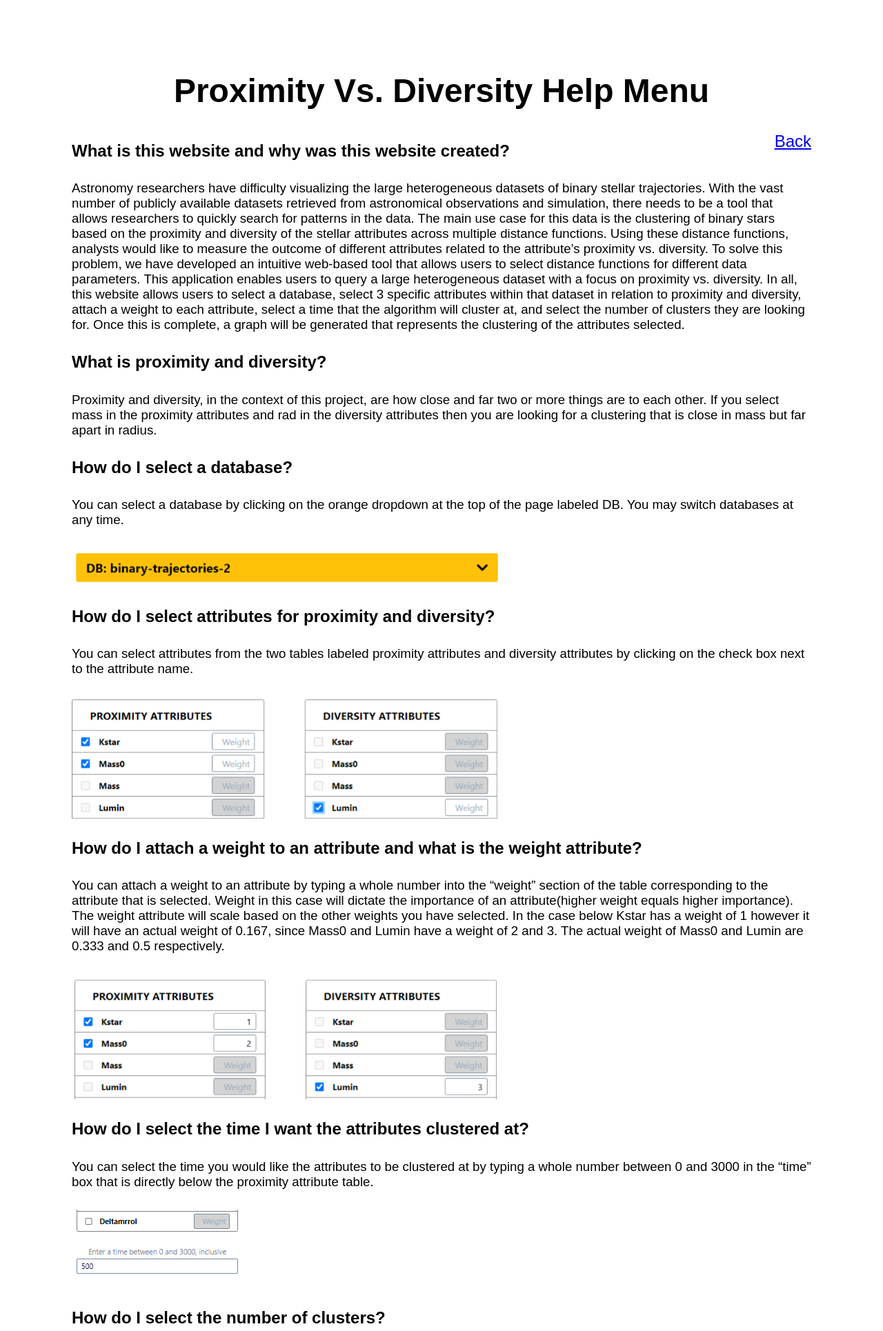
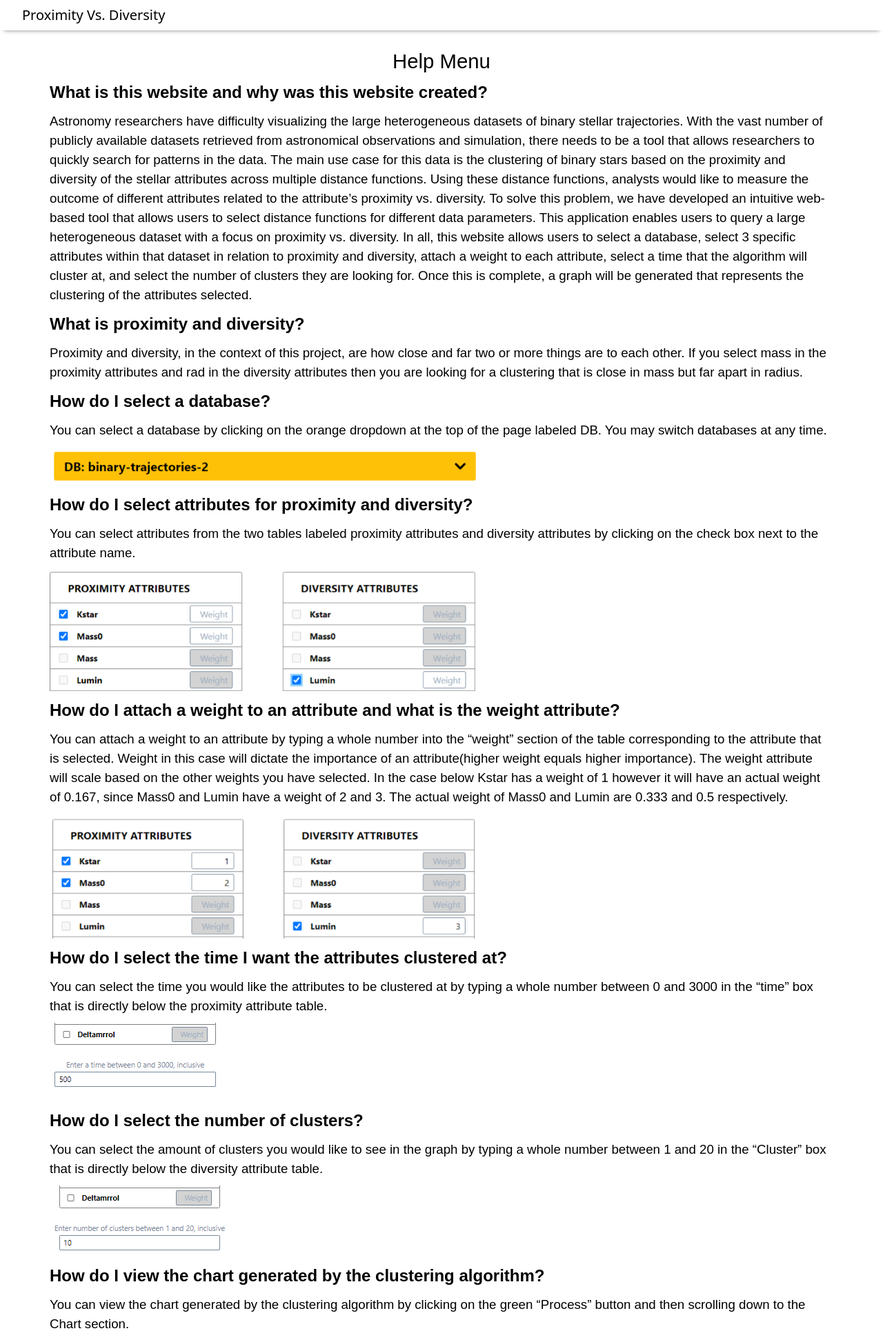
Before and after one commit to sdmay21-31/ProximityVsDiversity, a Django app: page /guide/ in a window 1280 px wide. Shown: the top 1930 px of the page at 69% size. Run offline with Django 3.2, Linux system fonts and the light colour scheme; some libraries are stand-ins or nearby versions.

Commit message:
user_documentation now extends base.html and I fixed styling

```diff
--- a/app/static/style.css
+++ b/app/static/style.css
@@ -320,6 +320,7 @@ nav {
     border-top-color: transparent;
     animation: spin 1s linear infinite;
 }
+
 .process-button-spinner.show {
     display: inline-block;
 }
@@ -331,6 +332,45 @@ nav {
     /* max-width: 1600px; */
     /* margin: 2rem auto; */
 }
+/* for user_documentation */
+.help-header{
+	color: #000000;
+	font-size: 22pt;
+	font-family: "Arial";
+	line-height: 1.15;
+	text-align: center;
+	padding-top:72px;
+}
+.titleHead {
+	color: #000000;
+	font-weight: 700;
+	text-decoration: none;
+	vertical-align: baseline;
+	font-size: 18pt;
+	font-family: "Arial";
+	font-style: normal;
+}
+
+.titleResponse {
+	color: #000000;
+	font-weight: 400;
+	text-decoration: none;
+	vertical-align: baseline;
+	font-size: 14pt;
+	font-family: "Arial";
+	font-style: normal;
+}
+
+.helpMenu {
+	text-align:left;
+	background-color: #ffffff;
+}
+p.helpP{
+	padding-top: 10px;
+	padding-left: 72px;
+	padding-right:72px;
+}
+/* end for user_documentation */
 .chart-container > p {
     display: flex;
     font-size: 2rem;
--- a/app/templates/UserDocumentation.html
+++ /dev/null
@@ -1,90 +0,0 @@
-<html>
-<head>
-<header class="help-header">
-	<h1 class="header">Proximity Vs. Diversity Help Menu</h1>
-	<a class="backlink-header" href="/">Back</a>
-</header>
-	<meta content="text/html; charset=UTF-8" http-equiv="content-type">
-	<style type="text/css">
-
-	.backlink-footer{
-		font-family: "Arial";
-		font-size: 18pt;
-		float:right;
-		position:relative;
-	}
-	.backlink-header{
-		font-family: "Arial";
-		font-size: 18pt;
-		float:right;
-		position:relative;
-	}
-	.help-header{
-		color: #000000;
-		font-size: 18pt;
-		font-family: "Arial";
-		line-height: 1.15;
-		text-align: center;
-	}
-	.titleHead {
-		color: #000000;
-		font-weight: 700;
-		text-decoration: none;
-		vertical-align: baseline;
-		font-size: 18pt;
-		font-family: "Arial";
-		font-style: normal;
-	}
-
-	.titleResponse {
-		color: #000000;
-		font-weight: 400;
-		text-decoration: none;
-		vertical-align: baseline;
-		font-size: 14pt;
-		font-family: "Arial";
-		font-style: normal;
-	}
-
-	.helpMenu {
-		text-align:left;
-		background-color: #ffffff;
-		padding: 72pt 72pt 72pt 72pt;
-	}
-
-	p {
-		padding-top: 10pt;
-	}
-
-
-	</style>
-	 {% load static %}
-</head>
-<body class="helpMenu">
-	<p><span class="titleHead">What is this website and why was this website created?</span></p>
-	<p><span class="titleResponse">Astronomy researchers have difficulty visualizing the large heterogeneous datasets of binary stellar trajectories. With the vast number of publicly available datasets retrieved from astronomical observations and simulation, there needs to be a tool that allows researchers to quickly search for patterns in the data. The main use case for this data is the clustering of binary stars based on the proximity and diversity of the stellar attributes across multiple distance functions. Using these distance functions, analysts would like to measure the outcome of different attributes related to the attribute&rsquo;s proximity vs. diversity. To solve this problem, we have developed an intuitive web-based tool that allows users to select distance functions for different data parameters. This application enables users to query a large heterogeneous dataset with a focus on proximity vs. diversity. In all, this website allows users to select a database, select 3 specific attributes within that dataset in relation to proximity and diversity, attach a weight to each attribute, select a time that the algorithm will cluster at, and select the number of clusters they are looking for. Once this is complete, a graph will be generated that represents the clustering of the attributes selected.</span></p>
-	<p><span class="titleHead">What is proximity and diversity?</span></p>
-	<p><span class="titleResponse">Proximity and diversity, in the context of this project, are how close and far two or more things are to each other. If you select mass in the proximity attributes and rad in the diversity attributes then you are looking for a clustering that is close in mass but far apart in radius.</span></p>
-	<p><span class="titleHead">How do I select a database?</span></p>
-	<p><span class="titleResponse">You can select a database by clicking on the orange dropdown at the top of the page labeled DB. You may switch databases at any time.</span></p>
-	<p><span style="overflow: hidden; display: inline-block; margin: 0.00px 0.00px; border: 0.00px solid #000000; transform: rotate(0.00rad) translateZ(0px); -webkit-transform: rotate(0.00rad) translateZ(0px); width: 624.00px; height: 56.00px;"><img alt="" src={% static "images/image2.png"%} style="width: 624.00px; height: 56.00px; margin-left: 0.00px; margin-top: 0.00px; transform: rotate(0.00rad) translateZ(0px); -webkit-transform: rotate(0.00rad) translateZ(0px);" title=""></span></p>
-	<p><span class="titleHead">How do I select attributes for proximity and diversity?</span></p>
-	<p><span class="titleResponse">You can select attributes from the two tables labeled proximity attributes and diversity attributes by clicking on the check box next to the attribute name.</span></p>
-	<p><span style="overflow: hidden; display: inline-block; margin: 0.00px 0.00px; border: 0.00px solid #000000; transform: rotate(0.00rad) translateZ(0px); -webkit-transform: rotate(0.00rad) translateZ(0px); width: 624.00px; height: 176.00px;"><img alt="" src={% static "images/image1.png"%} style="width: 624.00px; height: 176.00px; margin-left: 0.00px; margin-top: 0.00px; transform: rotate(0.00rad) translateZ(0px); -webkit-transform: rotate(0.00rad) translateZ(0px);" title=""></span></p>
-	<p><span class="titleHead">How do I attach a weight to an attribute and what is the weight attribute?</span></p>
-	<p><span class="titleResponse">You can attach a weight to an attribute by typing a whole number into the &ldquo;weight&rdquo; section of the table corresponding to the attribute that is selected. Weight in this case will dictate the importance of an attribute(higher weight equals higher importance). The weight attribute will scale based on the other weights you have selected. In the case below Kstar has a weight of 1 however it will have an actual weight of 0.167, since Mass0 and Lumin have a weight of 2 and 3. The actual weight of Mass0 and Lumin are 0.333 and 0.5 respectively.</span></p>
-	<p><span style="overflow: hidden; display: inline-block; margin: 0.00px 0.00px; border: 0.00px solid #000000; transform: rotate(0.00rad) translateZ(0px); -webkit-transform: rotate(0.00rad) translateZ(0px); width: 624.00px; height: 181.33px;"><img alt="" src={% static "images/image5.png"%} style="width: 624.00px; height: 181.33px; margin-left: 0.00px; margin-top: 0.00px; transform: rotate(0.00rad) translateZ(0px); -webkit-transform: rotate(0.00rad) translateZ(0px);" title=""></span></p>
-	<p><span class="titleHead">How do I select the time I want the attributes clustered at?</span></p>
-	<p><span class="titleResponse">You can select the time you would like the attributes to be clustered at by typing a whole number between 0 and 3000 in the &ldquo;time&rdquo; box that is directly below the proximity attribute table.</span></p>
-	<p><span style="overflow: hidden; display: inline-block; margin: 0.00px 0.00px; border: 0.00px solid #000000; transform: rotate(0.00rad) translateZ(0px); -webkit-transform: rotate(0.00rad) translateZ(0px); width: 249.00px; height: 114.00px;"><img alt="" src={% static "images/image3.png"%} style="width: 249.00px; height: 114.00px; margin-left: 0.00px; margin-top: 0.00px; transform: rotate(0.00rad) translateZ(0px); -webkit-transform: rotate(0.00rad) translateZ(0px);" title=""></span></p>
-	<p><span class="titleHead">How do I select the number of clusters?</span></p>
-	<p><span class="titleResponse">You can select the amount of clusters you would like to see in the graph by typing a whole number between 1 and 20 in the “Cluster” box that is directly below the diversity attribute table.</span></p>
-	<p><span style="overflow: hidden; display: inline-block; margin: 0.00px 0.00px; border: 0.00px solid #000000; transform: rotate(0.00rad) translateZ(0px); -webkit-transform: rotate(0.00rad) translateZ(0px); width: 267.00px; height: 103.00px;"><img alt="" src={% static "images/image6.png"%} style="width: 267.00px; height: 103.00px; margin-left: 0.00px; margin-top: 0.00px; transform: rotate(0.00rad) translateZ(0px); -webkit-transform: rotate(0.00rad) translateZ(0px);" title=""></span></p>
-	<p><span class="titleHead">How do I view the chart generated by the clustering algorithm?</span></p>
-	<p><span class="titleResponse">You can view the chart generated by the clustering algorithm by clicking on the green &ldquo;Process&rdquo; button and then scrolling down to the Chart section.</span></p>
-	<p><span style="overflow: hidden; display: inline-block; margin: 0.00px 0.00px; border: 0.00px solid #000000; transform: rotate(0.00rad) translateZ(0px); -webkit-transform: rotate(0.00rad) translateZ(0px); width: 624.00px; height: 440.00px;"><img alt="" src={% static "images/image4.png"%} style="width: 624.00px; height: 440.00px; margin-left: 0.00px; margin-top: 0.00px; transform: rotate(0.00rad) translateZ(0px); -webkit-transform: rotate(0.00rad) translateZ(0px);" title=""></span></p>
-</body>
-<footer>
-	<a class="backlink-footer" href="/">Back</a>
-</footer>
-</html>
--- /dev/null
+++ b/app/templates/user_documentation.html
@@ -0,0 +1,35 @@
+{% extends 'base.html' %}
+{% block content %}
+<html>
+<head>
+	<header class="help-header">
+		<h1 class="header">Help Menu</h1>
+	</header>
+	 {% load static %}
+</head>
+<body class="helpMenu">
+	<p class = "helpP"><span class="titleHead" id="helpP">What is this website and why was this website created?</span></p>
+	<p class = "helpP"><span class="titleResponse" id="helpP">Astronomy researchers have difficulty visualizing the large heterogeneous datasets of binary stellar trajectories. With the vast number of publicly available datasets retrieved from astronomical observations and simulation, there needs to be a tool that allows researchers to quickly search for patterns in the data. The main use case for this data is the clustering of binary stars based on the proximity and diversity of the stellar attributes across multiple distance functions. Using these distance functions, analysts would like to measure the outcome of different attributes related to the attribute&rsquo;s proximity vs. diversity. To solve this problem, we have developed an intuitive web-based tool that allows users to select distance functions for different data parameters. This application enables users to query a large heterogeneous dataset with a focus on proximity vs. diversity. In all, this website allows users to select a database, select 3 specific attributes within that dataset in relation to proximity and diversity, attach a weight to each attribute, select a time that the algorithm will cluster at, and select the number of clusters they are looking for. Once this is complete, a graph will be generated that represents the clustering of the attributes selected.</span></p>
+	<p class = "helpP"><span class="titleHead" id="helpP">What is proximity and diversity?</span></p>
+	<p class = "helpP"><span class="titleResponse" id="helpP">Proximity and diversity, in the context of this project, are how close and far two or more things are to each other. If you select mass in the proximity attributes and rad in the diversity attributes then you are looking for a clustering that is close in mass but far apart in radius.</span></p>
+	<p class = "helpP"><span class="titleHead" id="helpP">How do I select a database?</span></p>
+	<p class = "helpP"><span class="titleResponse" id="helpP">You can select a database by clicking on the orange dropdown at the top of the page labeled DB. You may switch databases at any time.</span></p>
+	<p class = "helpP"><span style="overflow: hidden; display: inline-block; margin: 0.00px 0.00px; border: 0.00px solid #000000; transform: rotate(0.00rad) translateZ(0px); -webkit-transform: rotate(0.00rad) translateZ(0px); width: 624.00px; height: 56.00px;"><img alt="" src={% static "images/image2.png"%} style="width: 624.00px; height: 56.00px; margin-left: 0.00px; margin-top: 0.00px; transform: rotate(0.00rad) translateZ(0px); -webkit-transform: rotate(0.00rad) translateZ(0px);" title=""></span></p>
+	<p class = "helpP"><span class="titleHead" id="helpP">How do I select attributes for proximity and diversity?</span></p>
+	<p class = "helpP"><span class="titleResponse" id="helpP">You can select attributes from the two tables labeled proximity attributes and diversity attributes by clicking on the check box next to the attribute name.</span></p>
+	<p class = "helpP"><span style="overflow: hidden; display: inline-block; margin: 0.00px 0.00px; border: 0.00px solid #000000; transform: rotate(0.00rad) translateZ(0px); -webkit-transform: rotate(0.00rad) translateZ(0px); width: 624.00px; height: 176.00px;"><img alt="" src={% static "images/image1.png"%} style="width: 624.00px; height: 176.00px; margin-left: 0.00px; margin-top: 0.00px; transform: rotate(0.00rad) translateZ(0px); -webkit-transform: rotate(0.00rad) translateZ(0px);" title=""></span></p>
+	<p class = "helpP"><span class="titleHead" id="helpP">How do I attach a weight to an attribute and what is the weight attribute?</span></p>
+	<p class = "helpP"><span class="titleResponse" id="helpP">You can attach a weight to an attribute by typing a whole number into the &ldquo;weight&rdquo; section of the table corresponding to the attribute that is selected. Weight in this case will dictate the importance of an attribute(higher weight equals higher importance). The weight attribute will scale based on the other weights you have selected. In the case below Kstar has a weight of 1 however it will have an actual weight of 0.167, since Mass0 and Lumin have a weight of 2 and 3. The actual weight of Mass0 and Lumin are 0.333 and 0.5 respectively.</span></p>
+	<p class = "helpP"><span style="overflow: hidden; display: inline-block; margin: 0.00px 0.00px; border: 0.00px solid #000000; transform: rotate(0.00rad) translateZ(0px); -webkit-transform: rotate(0.00rad) translateZ(0px); width: 624.00px; height: 181.33px;"><img alt="" src={% static "images/image5.png"%} style="width: 624.00px; height: 181.33px; margin-left: 0.00px; margin-top: 0.00px; transform: rotate(0.00rad) translateZ(0px); -webkit-transform: rotate(0.00rad) translateZ(0px);" title=""></span></p>
+	<p class = "helpP"><span class="titleHead" id="helpP">How do I select the time I want the attributes clustered at?</span></p>
+	<p class = "helpP"><span class="titleResponse" id="helpP">You can select the time you would like the attributes to be clustered at by typing a whole number between 0 and 3000 in the &ldquo;time&rdquo; box that is directly below the proximity attribute table.</span></p>
+	<p class = "helpP"><span style="overflow: hidden; display: inline-block; margin: 0.00px 0.00px; border: 0.00px solid #000000; transform: rotate(0.00rad) translateZ(0px); -webkit-transform: rotate(0.00rad) translateZ(0px); width: 249.00px; height: 114.00px;"><img alt="" src={% static "images/image3.png"%} style="width: 249.00px; height: 114.00px; margin-left: 0.00px; margin-top: 0.00px; transform: rotate(0.00rad) translateZ(0px); -webkit-transform: rotate(0.00rad) translateZ(0px);" title=""></span></p>
+	<p class = "helpP"><span class="titleHead" id="helpP">How do I select the number of clusters?</span></p>
+	<p class = "helpP"><span class="titleResponse" id="helpP">You can select the amount of clusters you would like to see in the graph by typing a whole number between 1 and 20 in the “Cluster” box that is directly below the diversity attribute table.</span></p>
+	<p class = "helpP"><span style="overflow: hidden; display: inline-block; margin: 0.00px 0.00px; border: 0.00px solid #000000; transform: rotate(0.00rad) translateZ(0px); -webkit-transform: rotate(0.00rad) translateZ(0px); width: 267.00px; height: 103.00px;"><img alt="" src={% static "images/image6.png"%} style="width: 267.00px; height: 103.00px; margin-left: 0.00px; margin-top: 0.00px; transform: rotate(0.00rad) translateZ(0px); -webkit-transform: rotate(0.00rad) translateZ(0px);" title=""></span></p>
+	<p class = "helpP"><span class="titleHead" id="helpP">How do I view the chart generated by the clustering algorithm?</span></p>
+	<p class = "helpP"><span class="titleResponse">You can view the chart generated by the clustering algorithm by clicking on the green &ldquo;Process&rdquo; button and then scrolling down to the Chart section.</span></p>
+	<p class = "helpP"><span style="overflow: hidden; display: inline-block; margin: 0.00px 0.00px; border: 0.00px solid #000000; transform: rotate(0.00rad) translateZ(0px); -webkit-transform: rotate(0.00rad) translateZ(0px); width: 624.00px; height: 440.00px;"><img alt="" src={% static "images/image4.png"%} style="width: 624.00px; height: 440.00px; margin-left: 0.00px; margin-top: 0.00px; transform: rotate(0.00rad) translateZ(0px); -webkit-transform: rotate(0.00rad) translateZ(0px);" title=""></span></p>
+</body>
+</html>
+{% endblock %}
--- a/app/views.py
+++ b/app/views.py
@@ -13,7 +13,7 @@ from collections import Counter
 
 # Create your views here.
 def guide(request):
-    return render(request, 'UserDocumentation.html')
+    return render(request, 'user_documentation.html')
 
 def index(request, *args, **kwargs):
     """Default index page"""
```
